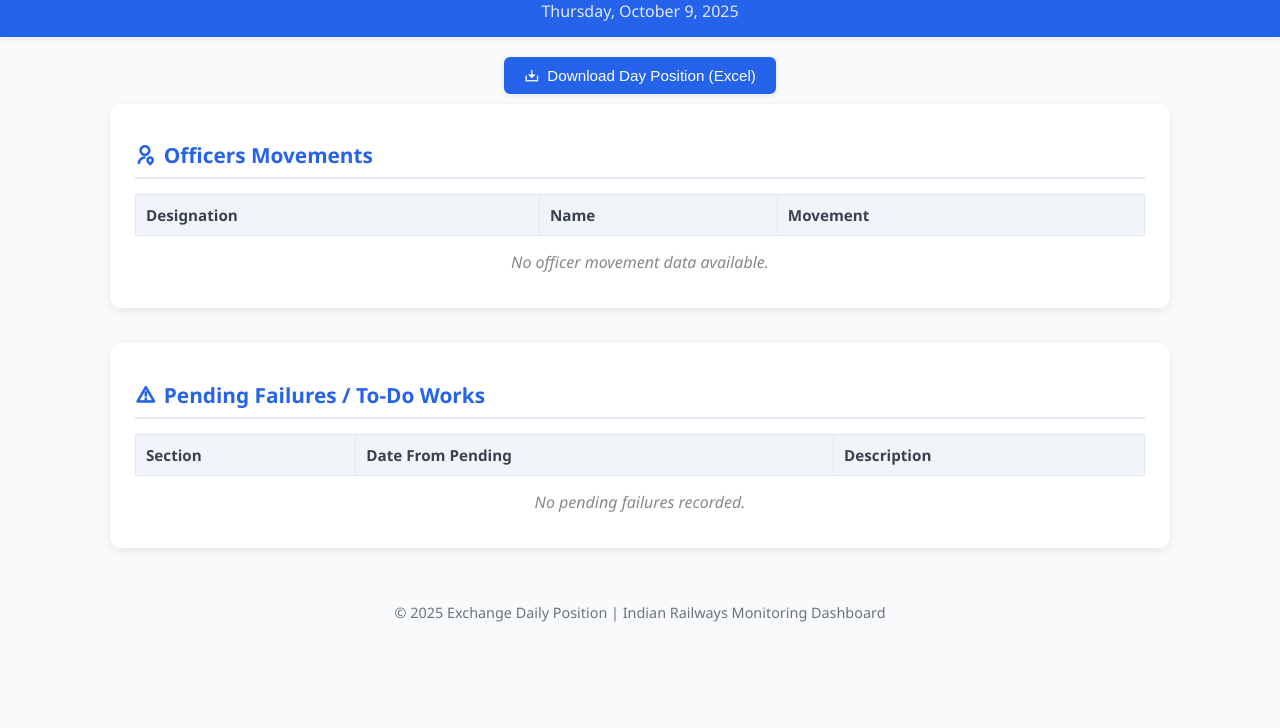
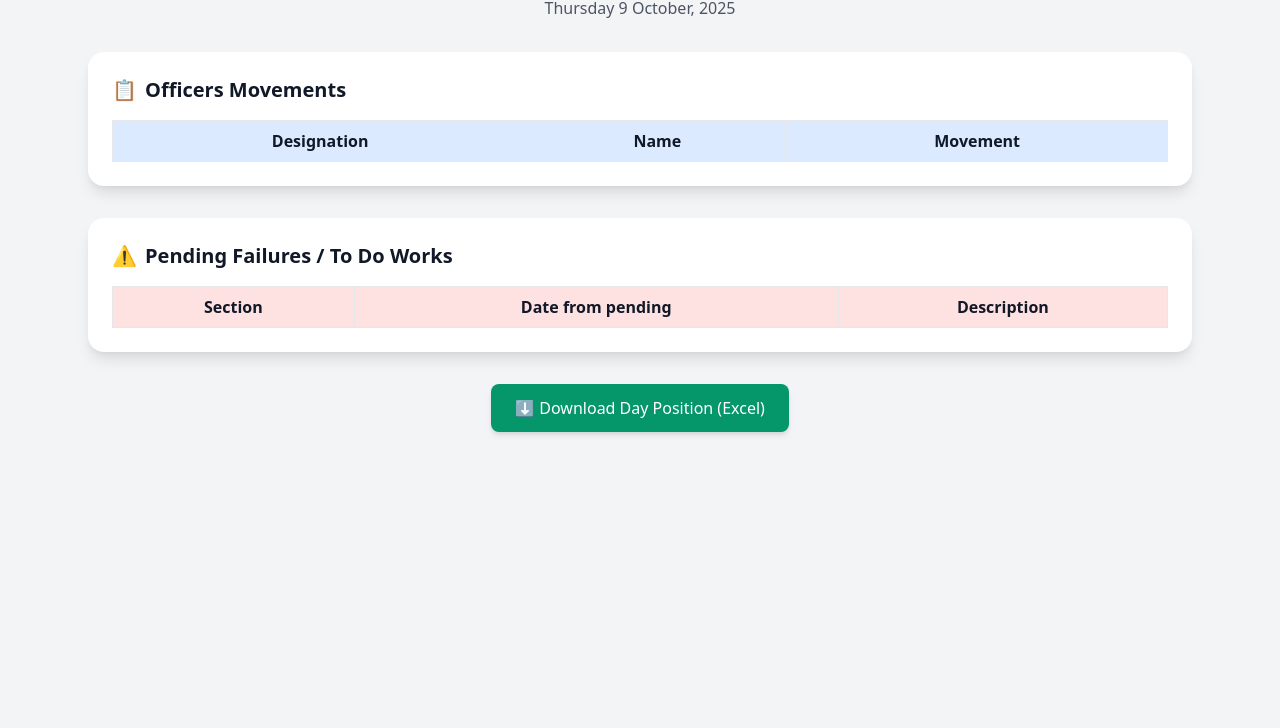
Before and after one commit to bzaexchange/exchange-position-page, a plain HTML site: page index.html in a window 1280 px wide. Shown: the part 72-800 px from the top of the page. Drawn offline with nearby package versions, Linux system fonts and the light colour scheme.

Commit message:
Update index.html

```diff
--- a/index.html
+++ b/index.html
@@ -1,265 +1,104 @@
 <!DOCTYPE html>
 <html lang="en">
 <head>
-<meta charset="UTF-8">
-<meta name="viewport" content="width=device-width, initial-scale=1.0">
+  <meta charset="UTF-8" />
+  <meta name="viewport" content="width=device-width, initial-scale=1.0" />
   <title>Exchange Daily Position</title>
-<link href="https://cdn.jsdelivr.net/npm/remixicon@3.5.0/fonts/remixicon.css" rel="stylesheet">
-<script src="https://cdn.sheetjs.com/xlsx-0.19.3/package/dist/xlsx.full.min.js"></script>
-<style>
-  :root {
-    --primary: #2563eb;
-    --secondary: #f8fafc;
-    --text: #1e293b;
-    --border: #e2e8f0;
-    --card-bg: #ffffff;
-    --shadow: rgba(0, 0, 0, 0.08);
-  }
-
-  * {
-    box-sizing: border-box;
-  }
-
-  body {
-    font-family: "Segoe UI", Roboto, Helvetica, Arial, sans-serif;
-    margin: 0;
-    background: var(--secondary);
-    color: var(--text);
-  }
-
-  header {
-    background: var(--primary);
-    color: #fff;
-    text-align: center;
-    padding: 25px 10px 15px;
-    box-shadow: 0 2px 6px var(--shadow);
-  }
-
-  header h1 {
-    margin: 0;
-    font-size: 1.9em;
-    font-weight: 600;
-  }
-
-  #date {
-    font-size: 1rem;
-    color: #e0e7ff;
-    margin-top: 6px;
-  }
-
-  .toolbar {
-    display: flex;
-    justify-content: center;
-    align-items: center;
-    gap: 15px;
-    margin: 20px 0 5px;
-    flex-wrap: wrap;
-  }
-
-  .toolbar button {
-    background: var(--primary);
-    color: white;
-    border: none;
-    padding: 10px 20px;
-    border-radius: 6px;
-    cursor: pointer;
-    font-size: 0.95em;
-    font-weight: 500;
-    box-shadow: 0 2px 6px var(--shadow);
-    display: flex;
-    align-items: center;
-    gap: 8px;
-    transition: all 0.2s ease;
-  }
-
-  .toolbar button:hover {
-    background: #1d4ed8;
-    transform: translateY(-2px);
-  }
-
-  main {
-    max-width: 1100px;
-    margin: 10px auto 40px;
-    padding: 0 20px;
-  }
-
-  .card {
-    background: var(--card-bg);
-    box-shadow: 0 3px 10px var(--shadow);
-    border-radius: 12px;
-    padding: 20px 25px;
-    margin-bottom: 35px;
-    transition: transform 0.2s ease;
-  }
-
-  .card:hover {
-    transform: translateY(-3px);
-  }
-
-  .card h2 {
-    font-size: 1.3em;
-    color: var(--primary);
-    border-bottom: 2px solid var(--border);
-    padding-bottom: 8px;
-    margin-bottom: 15px;
-    display: flex;
-    align-items: center;
-    gap: 8px;
-  }
-
-  table {
-    width: 100%;
-    border-collapse: collapse;
-    margin-top: 10px;
-    font-size: 0.95em;
-  }
-
-  th, td {
-    border: 1px solid var(--border);
-    padding: 10px;
-    text-align: left;
-  }
-
-  th {
-    background-color: #f1f5f9;
-    font-weight: 600;
-    color: #374151;
-  }
-
-  tr:nth-child(even) td {
-    background-color: #f9fafb;
-  }
-
-  tr:hover td {
-    background-color: #eef2ff;
-  }
-
-  .empty {
-    text-align: center;
-    color: #888;
-    padding: 15px;
-    font-style: italic;
-  }
-
-  footer {
-    text-align: center;
-    font-size: 0.9em;
-    color: #6b7280;
-    padding: 15px 0 25px;
-  }
-
-  @media (max-width: 768px) {
-    table, th, td {
-      font-size: 0.9em;
-    }
-    header h1 {
-      font-size: 1.5em;
-    }
-    .toolbar button {
-      font-size: 0.9em;
-      padding: 8px 14px;
-    }
-  }
-</style>
+  <link href="https://cdn.jsdelivr.net/npm/tailwindcss@2.2.19/dist/tailwind.min.css" rel="stylesheet">
+  <script src="https://cdnjs.cloudflare.com/ajax/libs/xlsx/0.19.3/xlsx.full.min.js"></script>
 </head>
-<body>
-
-<header>
-  <h1>Exchange Daily Position</h1>
-  <div id="date"></div>
+<body class="bg-gray-100 text-gray-900">
+  <div class="max-w-6xl mx-auto p-6">
+    <header class="text-center mb-8">
+      <h1 class="text-3xl font-bold mb-2">Exchange Daily Position</h1>
+      <p id="current-date" class="text-gray-600"></p>
     </header>
 
-<div class="toolbar">
-  <button id="downloadExcel"><i class="ri-download-2-line"></i> Download Day Position (Excel)</button>
-</div>
-
-<main>
-  <div class="card">
-    <h2><i class="ri-user-location-line"></i> Officers Movements</h2>
-    <table id="officersTable">
-      <thead>
+    <!-- Officers Movements -->
+    <section class="bg-white rounded-2xl shadow-lg p-6 mb-8">
+      <h2 class="text-xl font-semibold mb-4 flex items-center gap-2">
+        <span class="text-blue-600">📋</span> Officers Movements
+      </h2>
+      <div class="overflow-x-auto">
+        <table id="officersTable" class="min-w-full border border-gray-300 rounded-lg">
+          <thead class="bg-blue-100">
             <tr>
-          <th>Designation</th>
-          <th>Name</th>
-          <th>Movement</th>
+              <th class="px-4 py-2 border">Designation</th>
+              <th class="px-4 py-2 border">Name</th>
+              <th class="px-4 py-2 border">Movement</th>
             </tr>
           </thead>
           <tbody></tbody>
         </table>
-    <div id="noOfficers" class="empty">No officer movement data available.</div>
       </div>
+    </section>
 
-  <div class="card">
-    <h2><i class="ri-alert-line"></i> Pending Failures / To-Do Works</h2>
-    <table id="failuresTable">
-      <thead>
+    <!-- Pending Failures -->
+    <section class="bg-white rounded-2xl shadow-lg p-6 mb-8">
+      <h2 class="text-xl font-semibold mb-4 flex items-center gap-2">
+        <span class="text-red-600">⚠️</span> Pending Failures / To Do Works
+      </h2>
+      <div class="overflow-x-auto">
+        <table id="failuresTable" class="min-w-full border border-gray-300 rounded-lg">
+          <thead class="bg-red-100">
             <tr>
-          <th>Section</th>
-          <th>Date From Pending</th>
-          <th>Description</th>
+              <th class="px-4 py-2 border">Section</th>
+              <th class="px-4 py-2 border">Date from pending</th>
+              <th class="px-4 py-2 border">Description</th>
             </tr>
           </thead>
           <tbody></tbody>
         </table>
-    <div id="noFailures" class="empty">No pending failures recorded.</div>
       </div>
-</main>
+    </section>
 
-<footer>
-  © 2025 Exchange Daily Position | Indian Railways Monitoring Dashboard
-</footer>
+    <!-- Actions -->
+    <div class="flex flex-col sm:flex-row justify-center gap-4 mt-8">
+      <button id="downloadExcel"
+        class="px-6 py-3 bg-green-600 hover:bg-green-700 text-white rounded-lg font-medium shadow-md transition">
+        ⬇️ Download Day Position (Excel)
+      </button>
+    </div>
+  </div>
 
   <script>
-document.getElementById("date").textContent =
-  new Date().toLocaleDateString(undefined, { weekday:'long', year:'numeric', month:'long', day:'numeric' });
+    // Display current date
+    document.getElementById("current-date").textContent = new Date().toLocaleDateString('en-IN', {
+      weekday: 'long', year: 'numeric', month: 'long', day: 'numeric'
+    });
 
-function loadData(){
-  const saved = localStorage.getItem("exchangeDailyPosition");
-  if(!saved) return;
-  const data = JSON.parse(saved);
-  fillTable("officersTable", data.officers, "noOfficers");
-  fillTable("failuresTable", data.failures, "noFailures");
-}
+    // Load data from localStorage
+    const officers = JSON.parse(localStorage.getItem('officersData') || '[]');
+    const failures = JSON.parse(localStorage.getItem('failuresData') || '[]');
 
-function fillTable(id, rows, emptyId){
-  const tbody = document.querySelector(`#${id} tbody`);
-  const emptyMsg = document.getElementById(emptyId);
-  tbody.innerHTML = "";
-  if(!rows || rows.length === 0){
-    emptyMsg.style.display = 'block';
-    return;
-  }
-  emptyMsg.style.display = 'none';
-  rows.forEach(r => {
-    const tr = document.createElement("tr");
-    r.forEach(cell => {
-      const td = document.createElement("td");
-      td.textContent = cell || "-";
+    function populateTable(tableId, data, keys) {
+      const tbody = document.querySelector(`#${tableId} tbody`);
+      tbody.innerHTML = '';
+      data.forEach(row => {
+        const tr = document.createElement('tr');
+        keys.forEach(k => {
+          const td = document.createElement('td');
+          td.className = "border px-4 py-2";
+          td.textContent = row[k] || '';
           tr.appendChild(td);
         });
         tbody.appendChild(tr);
       });
     }
 
-function downloadExcel() {
-  const saved = localStorage.getItem("exchangeDailyPosition");
-  if(!saved) { alert("No data available to export."); return; }
-  const data = JSON.parse(saved);
+    populateTable('officersTable', officers, ['designation', 'name', 'movement']);
+    populateTable('failuresTable', failures, ['section', 'date', 'description']);
+
+    // Download Excel
+    document.getElementById('downloadExcel').addEventListener('click', () => {
       const wb = XLSX.utils.book_new();
-
-  const officersSheet = XLSX.utils.aoa_to_sheet([["Designation","Name","Movement"], ...data.officers]);
-  const failuresSheet = XLSX.utils.aoa_to_sheet([["Section","Date From Pending","Description"], ...data.failures]);
-
-  XLSX.utils.book_append_sheet(wb, officersSheet, "Officers Movements");
-  XLSX.utils.book_append_sheet(wb, failuresSheet, "Pending Failures");
-
-  const today = new Date().toISOString().slice(0,10);
-  XLSX.writeFile(wb, `Exchange_Daily_Position_${today}.xlsx`);
-}
-
-document.getElementById("downloadExcel").addEventListener("click", downloadExcel);
-loadData();
+      const ws1 = XLSX.utils.json_to_sheet(officers);
+      const ws2 = XLSX.utils.json_to_sheet(failures);
+      XLSX.utils.book_append_sheet(wb, ws1, 'Officers Movements');
+      XLSX.utils.book_append_sheet(wb, ws2, 'Pending Failures');
+      const filename = `Exchange_Daily_Position_${new Date().toISOString().slice(0,10)}.xlsx`;
+      XLSX.writeFile(wb, filename);
+    });
   </script>
-
 </body>
 </html>
```
Lines whose indentation alone changed are shown as unchanged.
